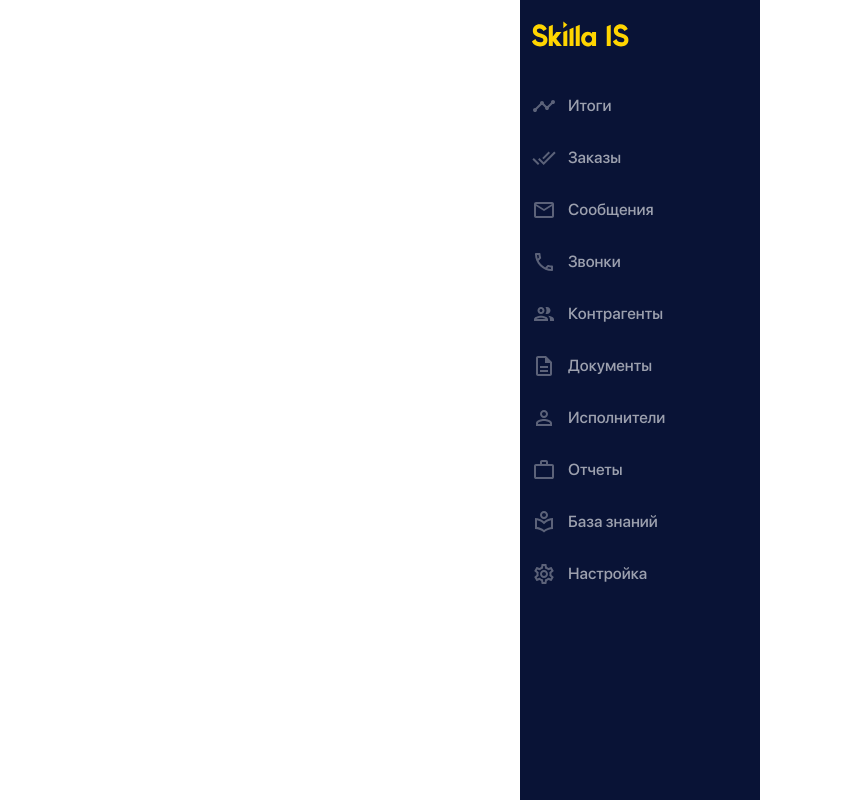
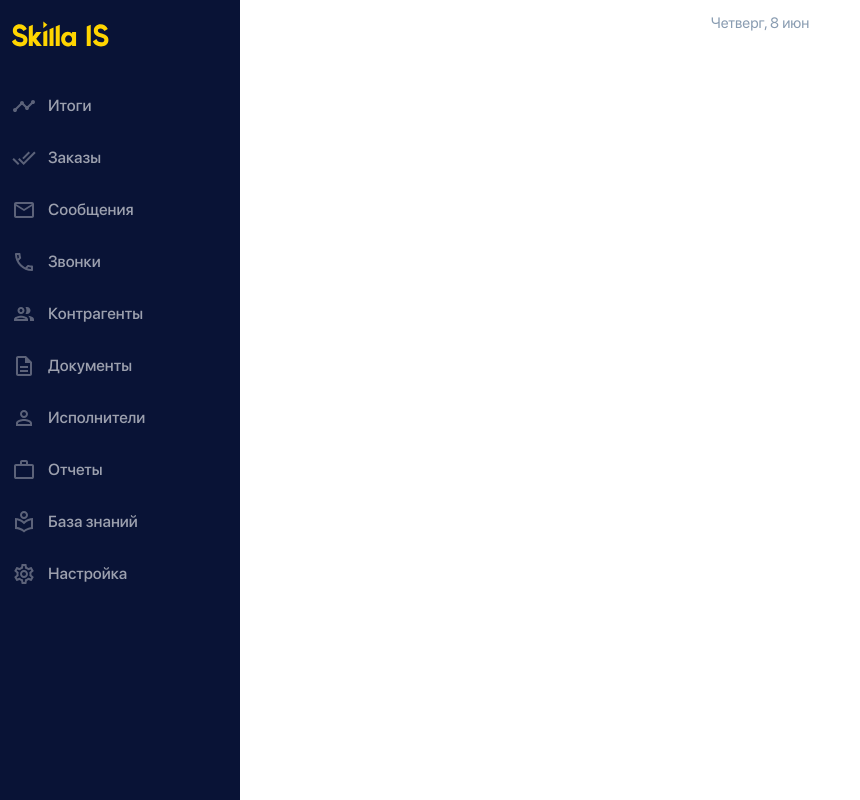
Before and after one commit to Syderi/test-react-skilla, a React (Create React App) app in the folder skilla/: page / in a window 1280 px wide. Shown: the whole page, without its empty margins (0-860 px from the left). Built offline with nearby package versions, Linux system fonts and the light colour scheme; the HTML template or start-up script is replaced by a standard one.

Commit message:
fix: add dataHeader

```diff
--- a/skilla/src/components/Layout.module.scss
+++ b/skilla/src/components/Layout.module.scss
@@ -4,3 +4,8 @@
   display: flex;
   justify-content: center;
 }
+
+.content {
+  max-width: 1680px;
+  width: 100%;
+}
--- a/skilla/src/components/Layout.tsx
+++ b/skilla/src/components/Layout.tsx
@@ -1,5 +1,6 @@
 import { BrowserRouter } from 'react-router-dom';
 import styles from './Layout.module.scss';
+import Header from './header/Header';
 import Navbar from './navbar/Navbar';
 
 function Layout() {
@@ -7,6 +8,9 @@ function Layout() {
     <BrowserRouter>
       <div className={styles.layout}>
         <Navbar />
+        <section className={styles.content}>
+          <Header />
+        </section>
       </div>
     </BrowserRouter>
   );
--- /dev/null
+++ b/skilla/src/components/header/Header.module.scss
@@ -0,0 +1,8 @@
+.header {
+  display: flex;
+  justify-content: center;
+  align-items: flex-start;
+  flex-basis: 1680px;
+  max-width: 100%;
+  padding: 12px 0;
+}
--- /dev/null
+++ b/skilla/src/components/header/Header.tsx
@@ -0,0 +1,12 @@
+import styles from './Header.module.scss';
+import HeaderData from './HeaderData';
+
+function Header() {
+  return (
+    <header className={styles.header}>
+      <HeaderData />
+    </header>
+  );
+}
+
+export default Header;
--- /dev/null
+++ b/skilla/src/components/header/HeaderData.module.scss
@@ -0,0 +1,6 @@
+@import '../../styles/variables';
+
+.headerData {
+  @include sfProDisplay(1.5rem, 148%, 400);
+  color: $TextHeaderColor;
+}
--- /dev/null
+++ b/skilla/src/components/header/HeaderData.tsx
@@ -0,0 +1,29 @@
+import styles from './HeaderData.module.scss';
+
+function capitalizeFirstLetter(str: string): string {
+  return str.charAt(0).toUpperCase() + str.slice(1);
+}
+
+function removeDotAtEnd(str: string): string {
+  return str.replace(/\.$/, '');
+}
+
+function HeaderData() {
+  const date = new Date();
+  const options: Intl.DateTimeFormatOptions = {
+    weekday: 'long',
+    day: 'numeric',
+    month: 'short',
+  };
+  const ruLocale = 'ru-RU';
+  const formattedDate = date.toLocaleDateString(ruLocale, options);
+
+  const weekday = capitalizeFirstLetter(formattedDate.split(',')[0]);
+  const restOfDate = removeDotAtEnd(formattedDate.split(',')[1].trim());
+
+  const formattedHeader = `${weekday}, ${restOfDate}`;
+
+  return <div className={styles.headerData}>{formattedHeader}</div>;
+}
+
+export default HeaderData;
--- a/skilla/src/styles/_variables.scss
+++ b/skilla/src/styles/_variables.scss
@@ -6,6 +6,7 @@ $BackgroundColorActiveLinkRigth: #ffd500;
 $ShadowColorActiveLinkRigth: rgba(237, 218, 1, 0.5);
 $BackgroundColorActiveLink: rgba(216, 228, 251, 0.32);
 $WhiteColor: white;
+$TextHeaderColor: #899CB1;
 
 // mixin
 
```
